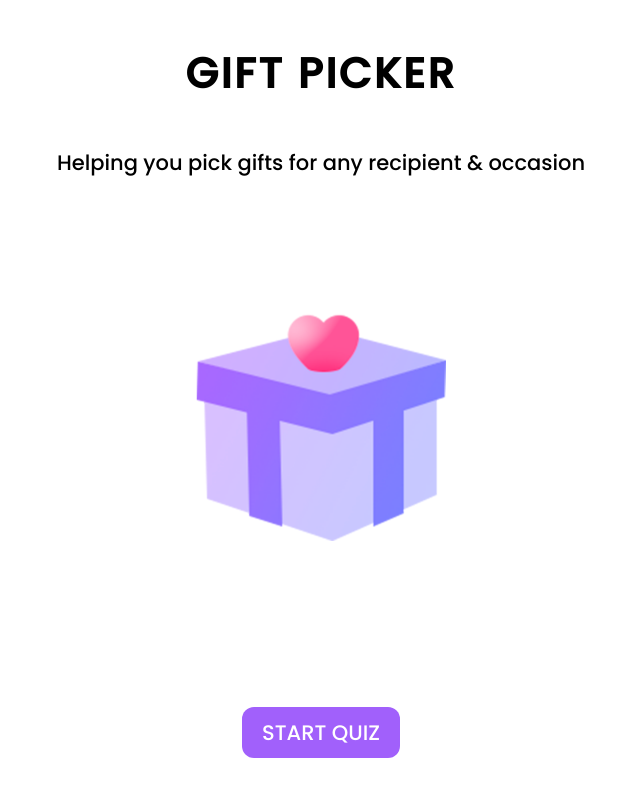
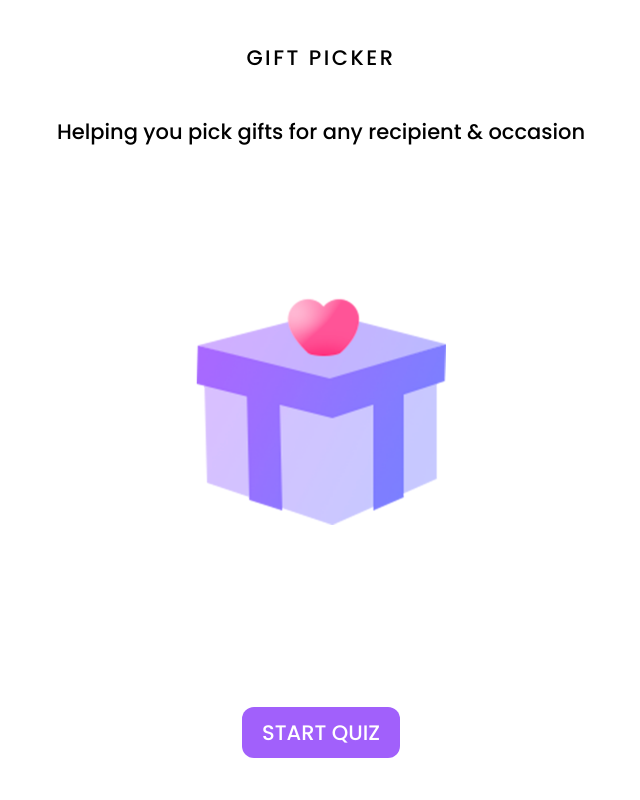
Before and after one commit to getpresently/gift-picker, a React (Create React App) app: page / in a window 1280 px wide. Shown: the top 800 px of the page, without its empty margins (319-959 px from the left). Built offline with nearby package versions, Linux system fonts and the light colour scheme.

Commit message:
configured tailwind, fixed eslint issues, added loading icon

```diff
--- /dev/null
+++ b/craco.config.js
@@ -0,0 +1,11 @@
+// craco.config.js
+module.exports = {
+  style: {
+    postcss: {
+      plugins: [
+        require('tailwindcss'),
+        require('autoprefixer'),
+      ],
+    },
+  },
+}
--- a/src/components/Suggestions.tsx
+++ b/src/components/Suggestions.tsx
@@ -10,7 +10,7 @@ interface PropTypes {
 const LIMIT_INCREMENT = 3;
 
 function Suggestions({ choices }: PropTypes): JSX.Element {
-  const { data: suggestions, loading : isLoading} = useIdeas();
+  const { data: suggestions, loading: isLoading } = useIdeas();
   const [limit, setLimit] = React.useState(LIMIT_INCREMENT);
   const questionKeys = ["Age", "Type", "Interests", "Price"];
 
@@ -44,13 +44,11 @@ function Suggestions({ choices }: PropTypes): JSX.Element {
     .slice(0, limit);
 
   if (isLoading) {
-  console.log("load")
-  console.log(isLoading)
-  return (
-  <div>
-  hi
-  </div>
-);
+    console.log("load");
+    console.log(isLoading);
+    return (
+      <div className="animate-spin rounded-full h-32 w-32 border-b-2 border-gray-900"></div>
+    );
   }
 
   if (filteredSuggestions.length == 0 && !isLoading) {
--- a/src/index.css
+++ b/src/index.css
@@ -1,3 +1,7 @@
+@tailwind base;
+@tailwind components;
+@tailwind utilities;
+
 body {
   margin: 0;
   text-align: center;
--- /dev/null
+++ b/tailwind.config.js
@@ -0,0 +1,11 @@
+module.exports = {
+  purge: ['./src/**/*.{js,jsx,ts,tsx}', './public/index.html'],
+  darkMode: false, // or 'media' or 'class'
+  theme: {
+    extend: {},
+  },
+  variants: {
+    extend: {},
+  },
+  plugins: [],
+}
```
Also changed, not shown: package.json (+9 -4 lines), 1 other file (tests, documents, lock files or other folders).
